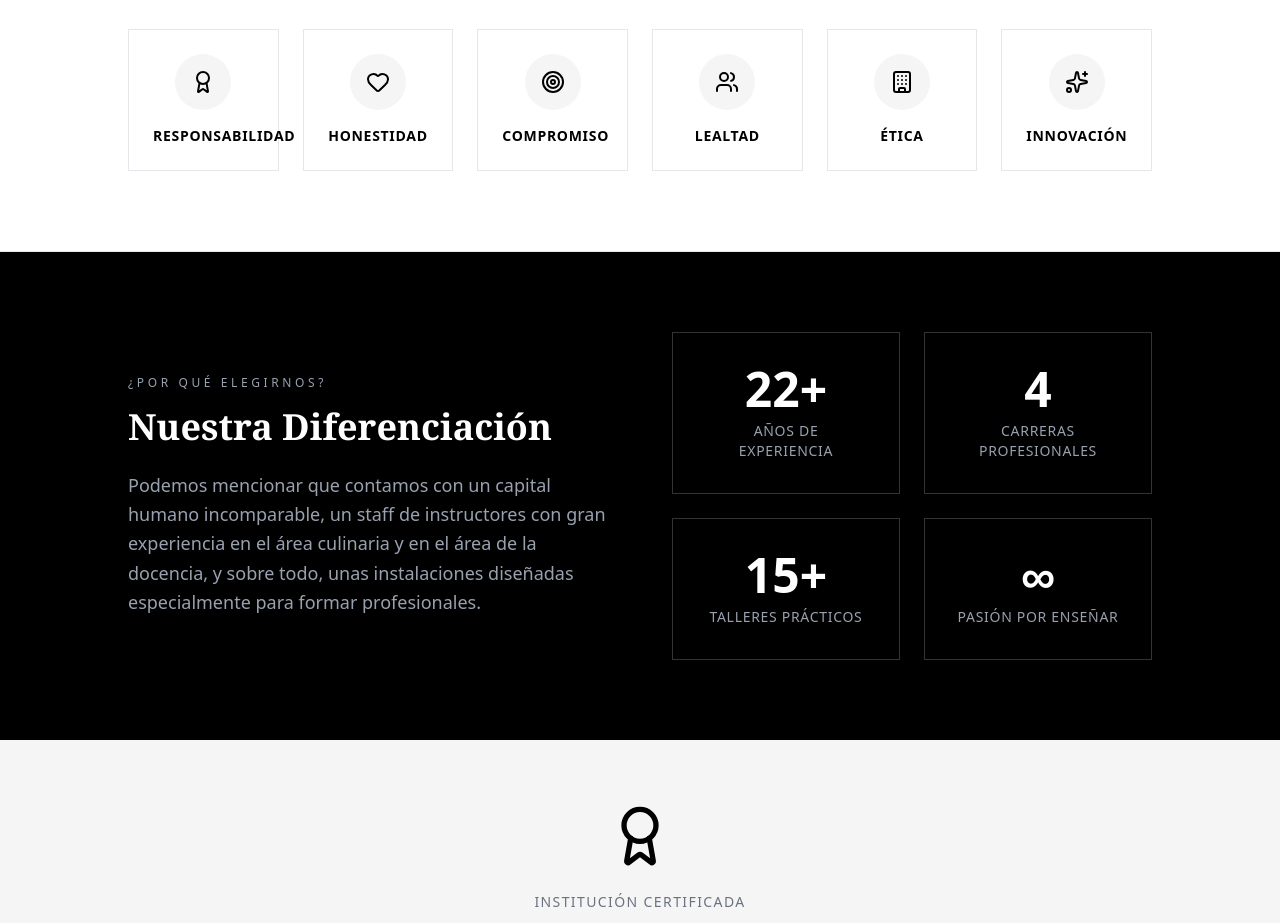
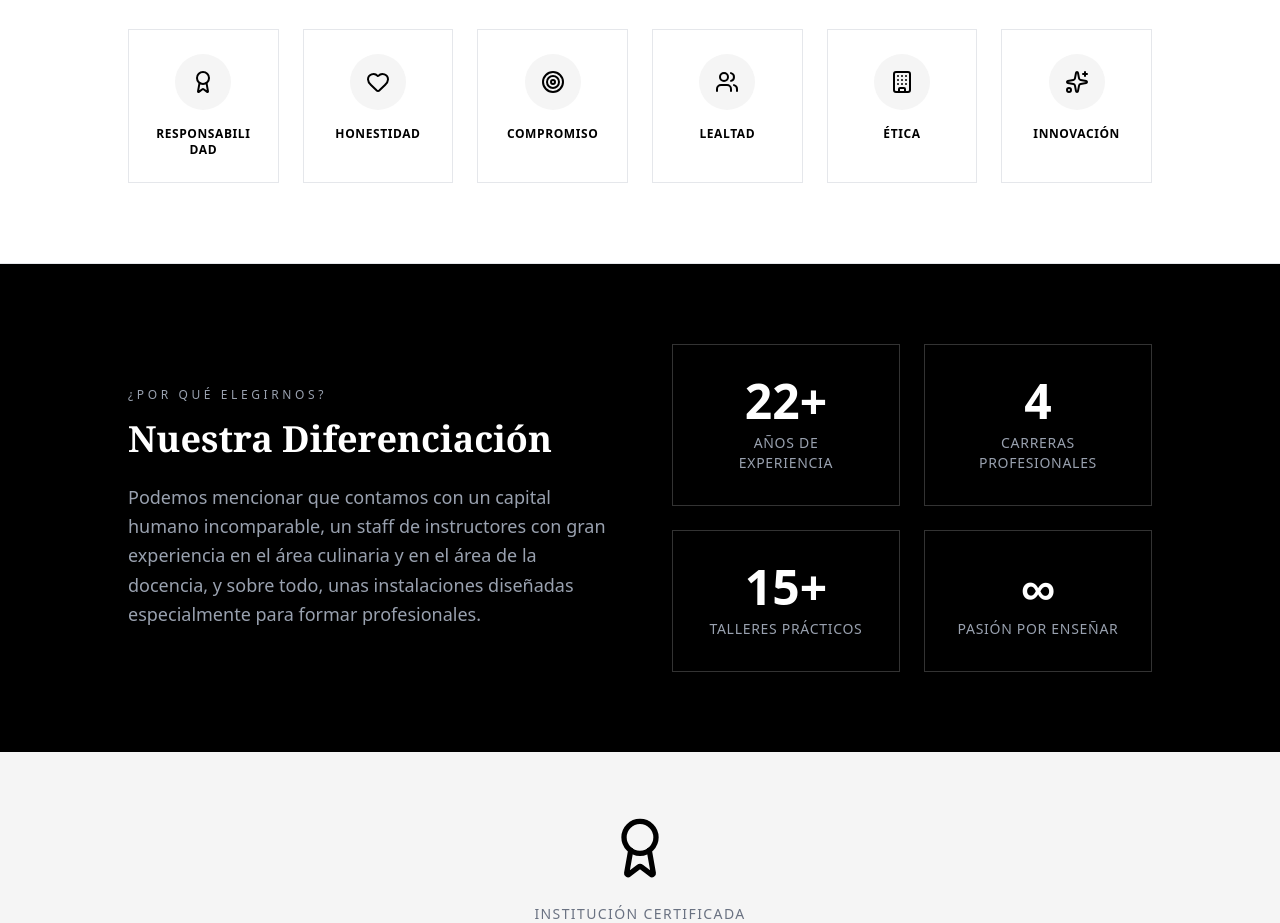
Before and after one commit to arizon-ai/la-new-cuisine, a React (Vite) app in the folder app/: page /quienes-somos in a window 1280 px wide. Shown: the part 1840-2763 px from the top of the page. Built offline with nearby package versions, Linux system fonts and the light colour scheme.

Commit message:
feat: Add QuienesSomos (About Us) page component detailing the culinary center's history, mission, vision, and values.

```diff
--- a/app/src/QuienesSomos.jsx
+++ b/app/src/QuienesSomos.jsx
@@ -122,7 +122,7 @@ export default function QuienesSomos() {
                                     <div className="inline-flex items-center justify-center w-14 h-14 bg-neutral-100 rounded-full mb-4 group-hover:bg-black group-hover:text-white transition-colors">
                                         <IconComponent className="w-6 h-6" />
                                     </div>
-                                    <p className="font-bold text-sm uppercase tracking-wider">{valor.nombre}</p>
+                                    <p className="font-bold text-xs uppercase tracking-wider break-words">{valor.nombre}</p>
                                 </div>
                             );
                         })}
```
